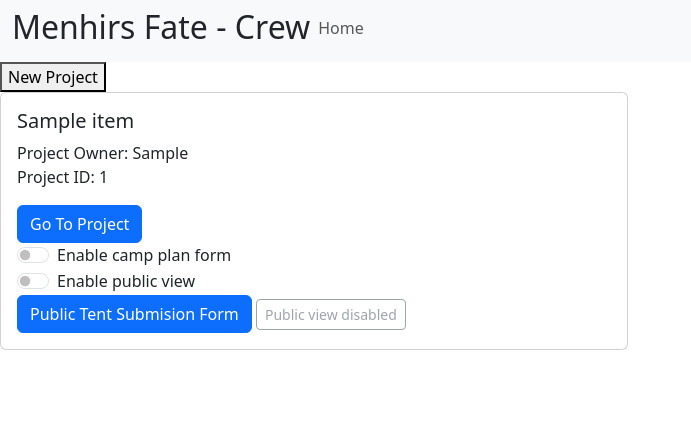
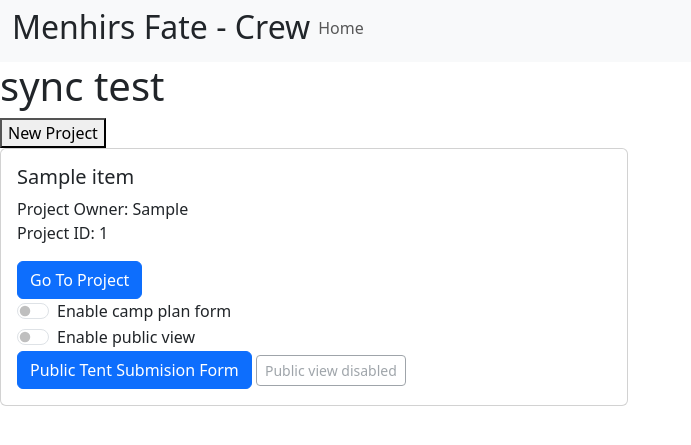
Before and after one commit to Flux-Bot/Menhirs-Fate-Crew, a Flask app: template templates/menus/projects.html in a window 1280 px wide. Shown: the top 445 px of the page, without its empty margins (0-691 px from the left). Run offline with Flask 3, Linux system fonts and the light colour scheme; the template is opened without the code that fills it: most values are stand-ins (such as "Sample title", 1, 10 or a date in 2020); parts of the project's set-up code (start-up, migrations or seed data) failed here and were passed over.

Commit message:
Sync test

```diff
--- a/templates/menus/projects.html
+++ b/templates/menus/projects.html
@@ -9,7 +9,7 @@
 {% endblock %}
 
 {% block content %}
-
+    <h1>sync test</h1>
     <button onclick="New_Project()">New Project</button>
 
     <div class="row row-cols-1 row-cols-md-2 g-4">
```
